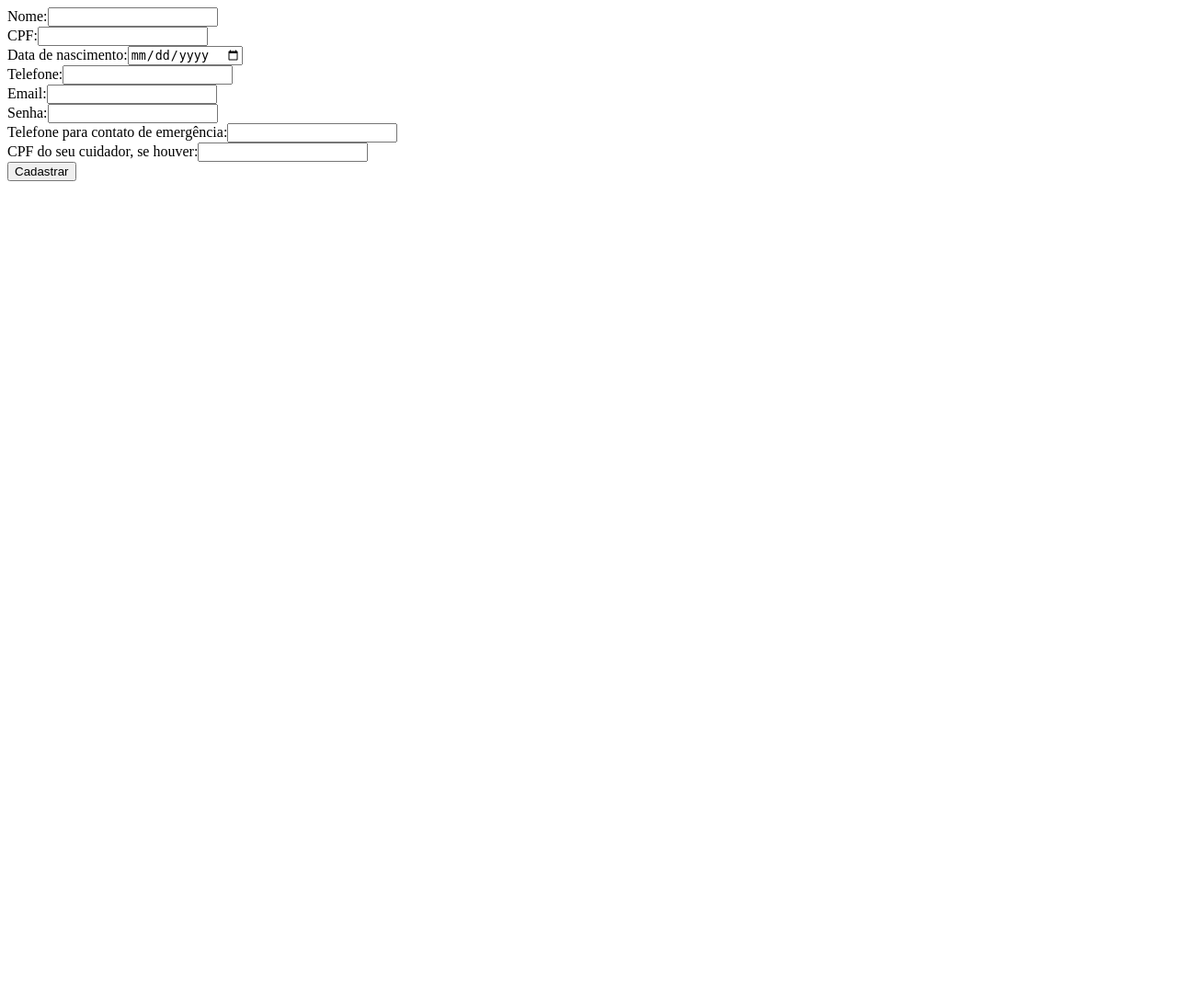
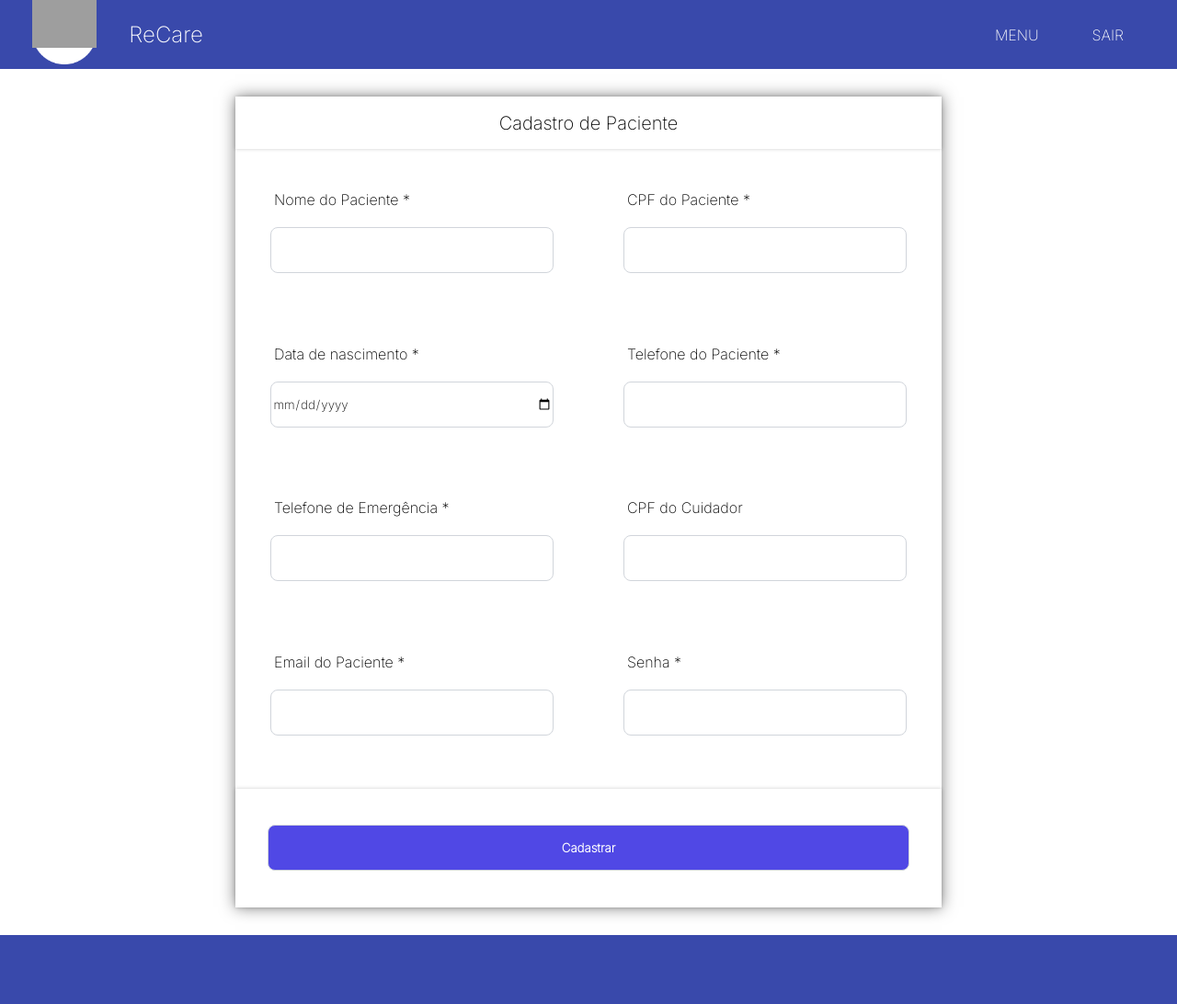
Before and after one commit to MateusGomix/ReCare, a PHP site: page /Cadastro/PacienteCadastro.html in a window 1280 px wide. Shown: the whole page at 92% size. Before the commit the page ends 197 px from the top, so only its background shows below. Run offline with PHP 8.4, Linux system fonts and the light colour scheme; grey boxes are pictures that could not be loaded.

Commit message:
pagina de cadastro de paciente criada

```diff
--- a/Cadastro/PacienteCadastro.html
+++ b/Cadastro/PacienteCadastro.html
@@ -5,34 +5,83 @@
 
   <meta charset="UTF-8">
   <meta name="viewport" content="width=device-width, initial-scale=1.0">
+  <link rel="stylesheet" href="../css/paciente-cadastro-cabecalho.css">
+  <link rel="stylesheet" href="../css/paciente-cadastro-informacoes.css">
+  <link rel="stylesheet" href="../css/footer.css">
   <title> Cadastro de Paciente </title>
+  <link rel="preconnect" href="https://fonts.googleapis.com">
+  <link rel="preconnect" href="https://fonts.gstatic.com" crossorigin>
+  <link href="https://fonts.googleapis.com/css2?family=Dosis:wght@200;400&amp;display=swap" rel="stylesheet">
+  <link href="https://fonts.googleapis.com/css2?family=Lato&display=swap" rel="stylesheet">
+  <link rel="preconnect" href="https://fonts.googleapis.com">
+  <link rel="preconnect" href="https://fonts.gstatic.com" crossorigin>
+  <link href="https://fonts.googleapis.com/css2?family=Inter:wght@200&display=swap" rel="stylesheet">
+
 
 </head>
 
 <body>
+  <header>
+    <div class="cabecalho">
+      <div class="fig">
+        <figure>
+          <img src="../image/elipse.png">
+          <img src="../image/doctor.svg" id="doctor">
+        </figure>
+        <figcaption class="marca">ReCare</figcaption>
 
-<form method="POST" action="PacienteCadastro.php">
+      </div>
 
-  <label>Nome:</label><input type="text" name="nome" id="nome"><br>
+      <nav>
+        <ul>
+          <li><a href="#">MENU</a></li>
+          <li><a href="#">SAIR</a></li>
+        </ul>
+      </nav>
+    </div>
+  </header>
+  <section>
+    <div class="titulo">
+      <h1 id="titulo">Cadastro de Paciente</h1>
+    </div>
+    <form method="POST" action="PacienteCadastro.php" class="formulario">
+      <div class="form-entrada">
+        <label>Nome do Paciente *</label><input type="text" name="nome" id="nome" class="entrada" required><br>
+      </div>
+      <div class="form-entrada">
+        <label>CPF do Paciente *</label><input type="number" name="cpf" id="cpf" class="entrada" required><br>
 
-  <label>CPF:</label><input type="number" name="cpf" id="cpf"><br>
+      </div>
+      <div class="form-entrada">
+        <label>Data de nascimento *</label><input type="date" name="nascimento" id="nascimento" class="entrada"
+          required><br>
+      </div>
+      <div class="form-entrada">
+        <label>Telefone do Paciente *</label><input type="number" name="telefone" id="telefone" class="entrada"
+          required><br>
+      </div>
+      <div class="form-entrada">
+        <label>Telefone de Emergência *</label><input type="number" name="contato" id="contato" class="entrada"
+          required><br>
+      </div>
+      <div class="form-entrada">
+        <label>CPF do Cuidador </label><input type="number" name="cuidador" id="cuidador" class="entrada"><br>
+      </div class="form-entrada">
+      <div class="form-entrada">
+        <label>Email do Paciente *</label><input type="email" name="email" id="email" class="entrada" required><br>
+      </div>
+      <div class="form-entrada">
+        <label>Senha *</label><input type="password" name="senha" id="senha" class="entrada" required><br>
 
-  <label>Data de nascimento:</label><input type="date" name="nascimento" id="nascimento"><br>
+      </div>
 
-  <label>Telefone:</label><input type="number" name="telefone" id="telefone"><br>
-
-  <label>Email:</label><input type="email" name="email" id="email"><br>
-
-  <label>Senha:</label><input type="password" name="senha" id="senha"><br>
-
-  <label>Telefone para contato de emergência:</label><input type="number" name="contato" id="contato"><br>
-
-  <label>CPF do seu cuidador, se houver:</label><input type="number" name="cuidador" id="cuidador"><br>
-
-  <input type="submit" value="Cadastrar" id="cadastrar" name="cadastrar">
-
-</form>
-
+      <div class="cadastrar">
+        <input type="submit" value="Cadastrar" id="cadastrar" name="cadastrar" class="entrada">
+      </div>
+    </form>
+  </section>
+  <footer>
+  </footer>
 </body>
 
 </html>
--- a/css/body.css
+++ /dev/null
@@ -1,3 +0,0 @@
-body{
-    display: flex;
-}
--- /dev/null
+++ b/css/footer.css
@@ -0,0 +1,5 @@
+footer{
+    margin-top: 30px;
+    height: 75px;
+    background-color: #3949AB;
+}
--- /dev/null
+++ b/css/paciente-cadastro-cabecalho.css
@@ -0,0 +1,66 @@
+body, ul {
+    padding: 0px 0px 0px 0px;
+    margin: 0px 0px 0px 0px;
+}
+
+header {
+    width: 100vw;
+    height: 75px;
+    background-color: #3949AB;
+}
+
+.cabecalho {
+    margin: 0 auto;
+    display: flex;
+    align-items: center;
+    height: 100%;
+    width: 100%;
+    justify-content: space-between;
+}
+.fig{
+    display: flex;
+    width: 20%;
+    justify-content: space-evenly;
+}
+figure {
+    width: 70px;
+    margin: 0px 0px 0px 0px;
+    height: 75px;
+}
+
+img {
+    width: 100%;
+    overflow: hidden;
+}
+
+.marca{
+    font-size: 24px;
+    font-family: 'Inter', sans-serif;
+    color: white;
+    align-self: center;
+}
+
+#doctor {
+    position: relative;
+    top: -75px;
+}
+
+nav {
+    width: 20%;
+    font-size: 16px;
+    font-family: 'Inter', sans-serif;
+}
+
+nav ul {
+    display: flex;
+    justify-content: space-evenly;
+}
+
+nav li {
+    list-style: none;
+}
+
+nav a {
+    text-decoration: none;
+    color: white;
+}
--- /dev/null
+++ b/css/paciente-cadastro-informacoes.css
@@ -0,0 +1,68 @@
+section{
+    width: 60%;
+    margin: 0 auto;
+    box-shadow: 0 0 1em rgb(0 0 0 / 50%);
+
+}
+.titulo{
+    margin-top: 30px;
+    height: 10vh;
+    text-align: center;
+    font-family: 'Inter', sans-serif;
+    box-shadow: 0px 0px 4px 0px rgb(0 0 0 / 20%);
+    display: flex;
+    justify-content: center;
+    align-items: center;
+    height: 100%;
+
+}
+#titulo{
+    font-size: 20px;
+    font-weight: unset;
+}
+.formulario {
+    margin-top: 25px;
+    height: 100vh;
+    display: flex;
+    flex-flow: wrap;
+}
+
+.entrada {
+    width: 80%;
+    height: 50px;
+    border: 1.5px solid #D1D5DB;
+    box-sizing: border-box;
+    border-radius: 8px;
+}
+
+label {
+    align-self: start;
+    margin-left: 42px;
+    font-family: 'Inter', sans-serif;
+}
+
+.form-entrada {
+    width: 50%;
+    display: flex;
+    flex-direction: column;
+    align-items: center;
+    justify-content: space-evenly;
+}
+#nascimento{
+    font-family: 'Inter', sans-serif;
+}
+.cadastrar{
+    box-shadow: 0px 0px 4px 0px rgb(0 0 0 / 20%);
+    width: 100vw;
+    display: flex;
+    align-items: center;
+}
+#cadastrar{
+    font-family: 'Inter', sans-serif;
+    font-weight: bold;
+    margin: 0 auto;
+    width: 91%;
+    height: 50px;
+    background-color: #5048E5;
+    color: white;
+}
--- a/login.html
+++ b/login.html
@@ -8,7 +8,6 @@
     <link rel="stylesheet" href="css/reset.css">
     <link rel="stylesheet" href="css/slide.css">
     <link rel="stylesheet" href="css/login.css">
-    <link rel="stylesheet" href="css/body.css">
     <link rel="stylesheet" href="./css/slider.css">
     <link rel="stylesheet" href="https://cdn.jsdelivr.net/npm/glider-js@1/glider.min.css">
     <link rel="preconnect" href="https://fonts.googleapis.com">
@@ -71,7 +70,7 @@
             <a class="link-senha" href="#">Esqueceu a senha?</a>
         </div>
         <div class="container-botao">
-            <input type="submit" value="Log in" class="botao">
+            <button type="submit" class="botao">Entrar</button>
         </div>
     </div>
 
```
Also changed, not shown: css/informacoes-cabeçalho.css (added, +32 -0 lines), css/login.css (+22 -12 lines), informacoes-paciente.html (added, +38 -0 lines).
